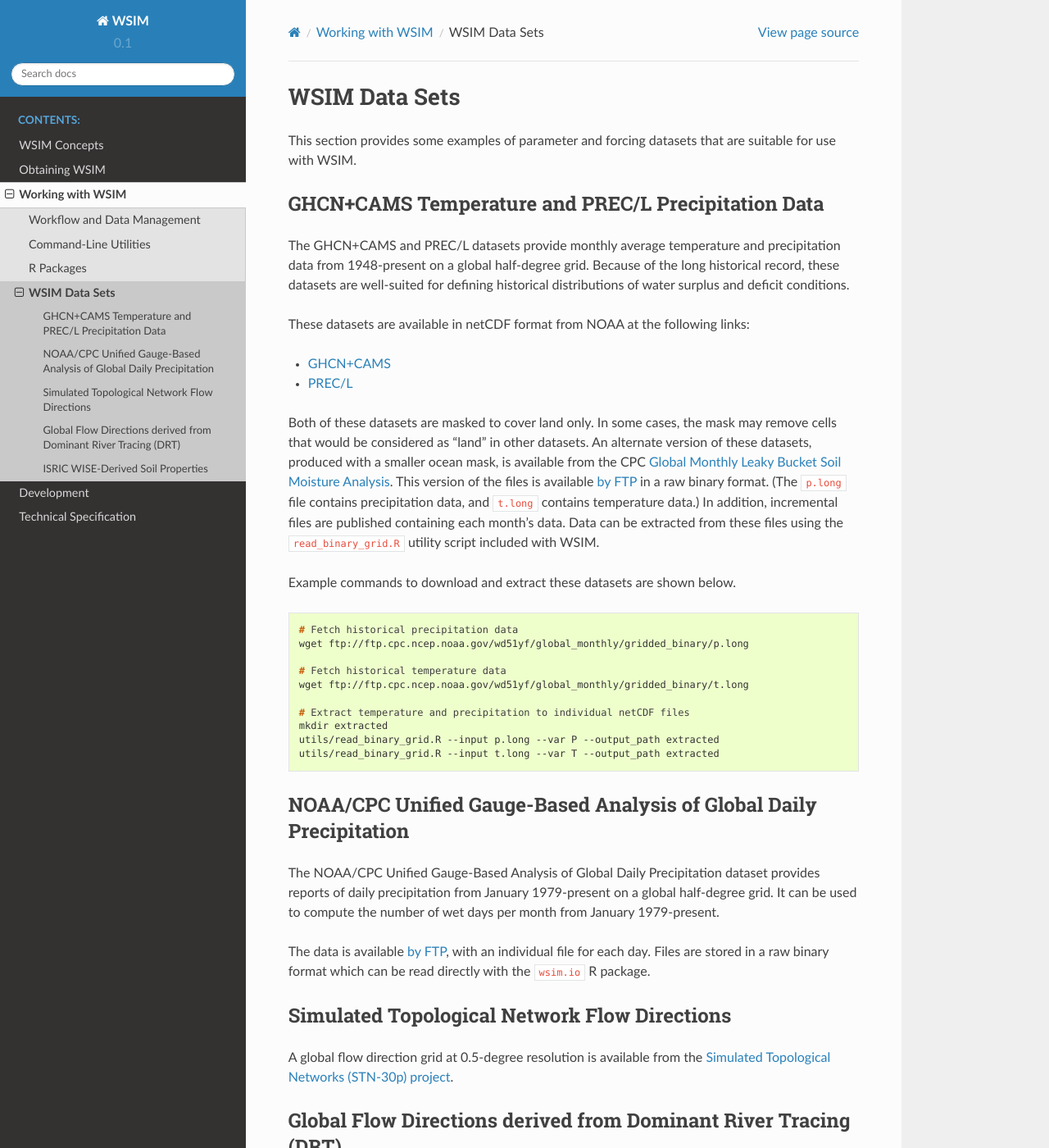
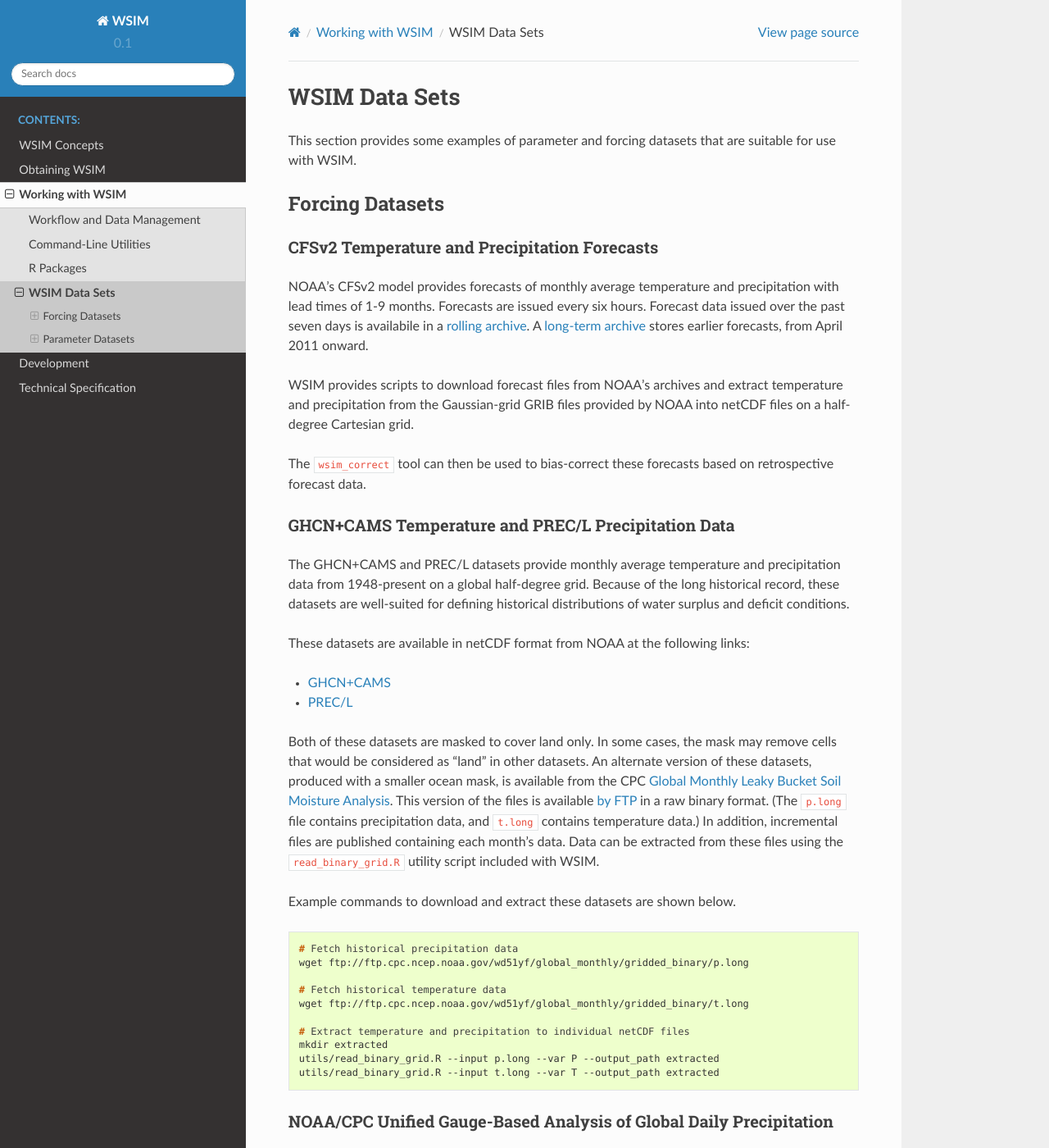
Before and after one commit to isciences/wsim, a Sphinx documentation site: the page built from docs/working/data_sets.rst, in a window 1280 px wide and 1400 px high. Shown: the whole window at 82% size. Built offline with Sphinx 7.4.7 and the Read the Docs theme 2.0.0, drawn with Linux system fonts in a browser that asks for light colours.

Commit message:
Add doc entry for CFS forecast data

```diff
--- a/docs/working/data_sets.rst
+++ b/docs/working/data_sets.rst
@@ -1,7 +1,22 @@
 WSIM Data Sets
-==============
+**************
 
 This section provides some examples of parameter and forcing datasets that are suitable for use with WSIM.
+
+Forcing Datasets
+================
+
+CFSv2 Temperature and Precipitation Forecasts
+---------------------------------------------
+
+NOAA's CFSv2 model provides forecasts of monthly average temperature and precipitation with lead times of 1-9 months.
+Forecasts are issued every six hours.
+Forecast data issued over the past seven days is availabile in a `rolling archive <http://nomads.ncep.noaa.gov/pub/data/nccf/com/cfs/prod/>`_.
+A `long-term archive <https://nomads.ncdc.noaa.gov/modeldata/cfsv2_forecast_mm_9mon/>`_ stores earlier forecasts, from April 2011 onward.
+
+WSIM provides scripts to download forecast files from NOAA's archives and extract temperature and precipitation from the Gaussian-grid GRIB files provided by NOAA into netCDF files on a half-degree Cartesian grid.
+
+The ``wsim_correct`` tool can then be used to bias-correct these forecasts based on retrospective forecast data.
 
 GHCN+CAMS Temperature and PREC/L Precipitation Data
 ---------------------------------------------------
@@ -43,6 +58,9 @@
 It can be used to compute the number of wet days per month from January 1979-present.
 
 The data is available `by FTP <ftp://ftp.cpc.ncep.noaa.gov/precip/CPC_UNI_PRCP/GAUGE_GLB/>`_, with an individual file for each day. Files are stored in a raw binary format which can be read directly with the ``wsim.io`` R package.
+
+Parameter Datasets
+==================
 
 Simulated Topological Network Flow Directions
 ---------------------------------------------
```
